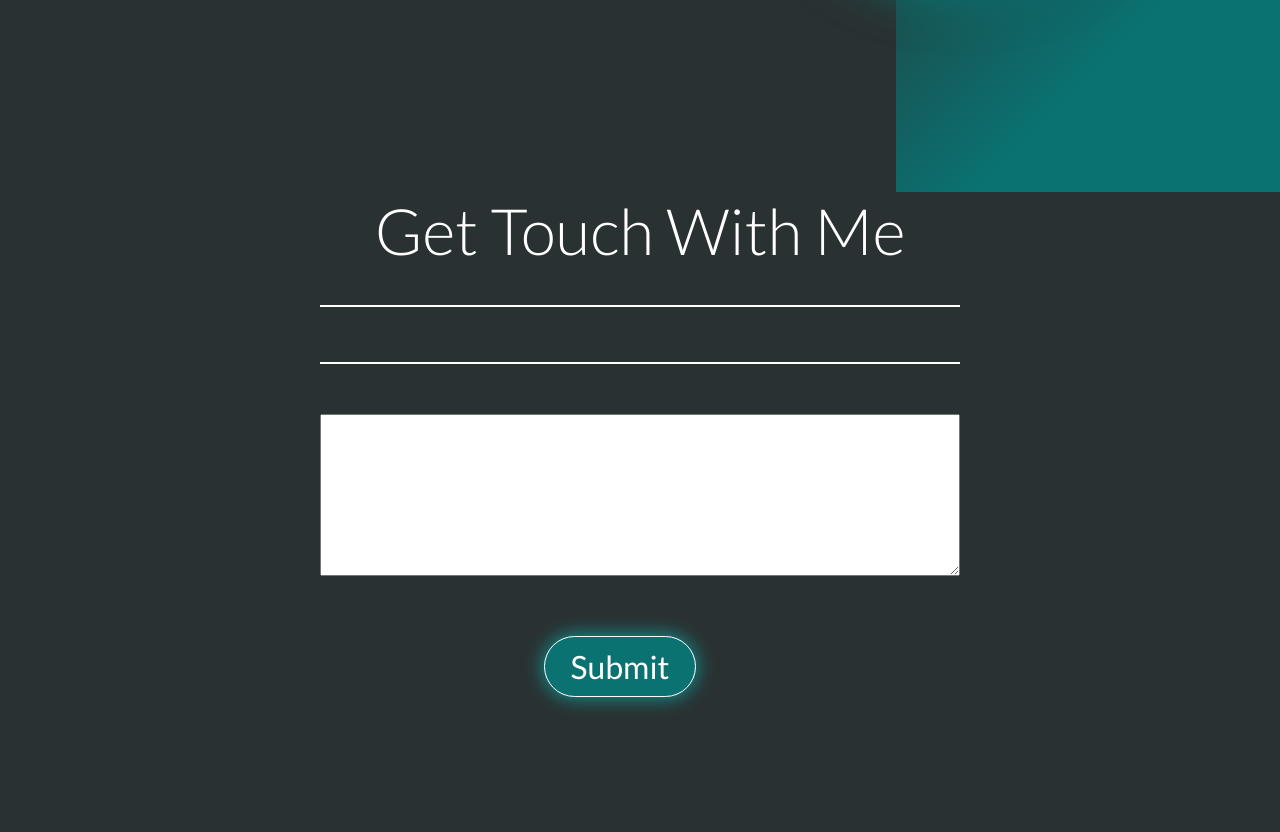
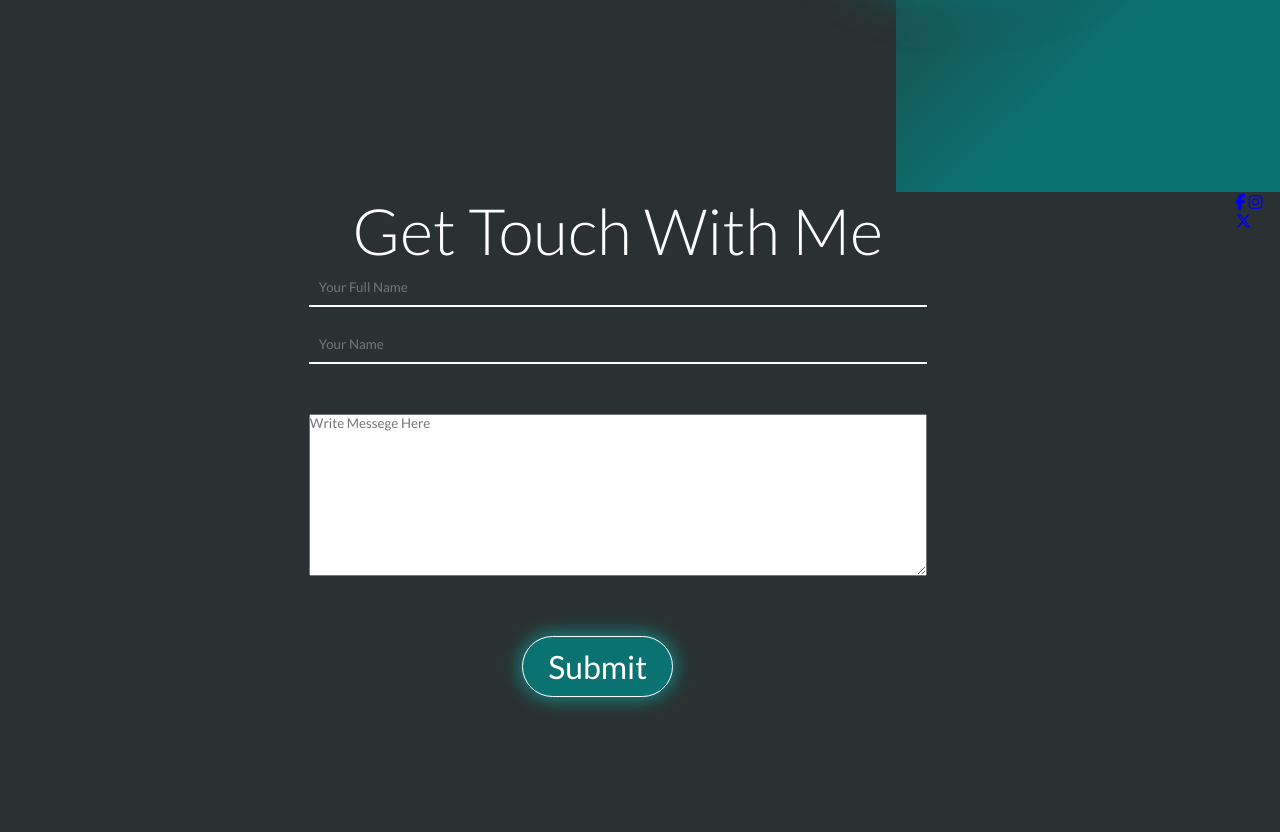
Before and after one commit to vijay9837/My-Portfolio, a plain HTML site: page index.html in a window 1280 px wide. Shown: the part 528-1360 px from the top of the page. Drawn offline with nearby package versions, Linux system fonts and the light colour scheme; a web font is replaced by a local one.

Commit message:
update html and css

```diff
--- a/index.html
+++ b/index.html
@@ -5,6 +5,7 @@
     <meta name="viewport" content="width=device-width, initial-scale=1.0" />
     <title>responsive layout</title>
     <link rel="stylesheet" href="style.css" />
+    <link rel="shortcut icon" href="favicon_io (1)/favicon.ico" type="image/x-icon">
     <script
       src="https://kit.fontawesome.com/f3a622ed36.js"
       crossorigin="anonymous"
@@ -14,7 +15,7 @@
     <div class="container">
       <div class="box nav">
         <div class="logo">
-          <h2>My Portfolio</h2>
+         <img src="logo.png" alt="">
         </div>
         <input type="checkbox" id="check" />
         <label for="check" class="menu">
@@ -27,6 +28,8 @@
           <li><a href="#">blog</a></li>
           <li><a href="#">gallery</a></li>
         </ul>
+      </div>
+
       <div class="icons-container">
         <a
           class="icons1"
@@ -48,7 +51,7 @@
           ><i class="fa-brands fa-x-twitter"></i
         ></a>
       </div>
-      </div>
+
       <div class="box box2">
         <div class="my-description">
           <div class="myname">I am Vijay</div>
@@ -64,9 +67,7 @@
             <script>
               var typed = new Typed("#element", {
                 strings: [
-                  "A WEB DEVELOPER",
-                  "A VIDEO EDITOR",
-                  "A YOUTUBER....",
+                  "FRONTEND DEVELOPER.",
                 ],
                 typeSpeed: 90,
               });
@@ -94,12 +95,49 @@
           <h2>Get Touch With <span>Me</span></h2>
           <form action="#">
             <div class="contact-input-container">
-              <input class="input" type="text" /><br />
-              <input class="input" type="text" />
+              <input
+                class="input"
+                type="text"
+                placeholder="Your Full Name"
+                required
+              /><br />
+              <input
+                class="input"
+                type="text"
+                placeholder="Your Name"
+                required
+              />
             </div>
-            <textarea name="" id="" cols="30" rows="10"></textarea>
+            <textarea
+              name=""
+              id=""
+              cols="30"
+              rows="10"
+              placeholder="Write Messege Here"
+            ></textarea>
             <button class="Submit-btn">Submit</button>
           </form>
+        </div>
+        <div class="footer-icons-container">
+          <a
+            class="icons1"
+            class=""
+            href="https://www.facebook.com/profile.php?id=100050356692272"
+            target="_blank"
+            ><i class="fa-brands fa-facebook-f"></i
+          ></a>
+          <a
+            class="icons2"
+            href="https://www.instagram.com/vijay_._000/"
+            target="_blank"
+            ><i class="fa-brands fa-instagram"></i
+          ></a>
+          <a
+            class="icons3"
+            href="https://x.com/Vijay48687559?t=-vvt31qwy-K3LP6tZCy_7w&s=09"
+            target="_blank"
+            ><i class="fa-brands fa-x-twitter"></i
+          ></a>
         </div>
       </div>
     </div>
```
Also changed, not shown: favicon_io (1)/favicon.ico (added). Lines whose indentation alone changed are shown as unchanged.
